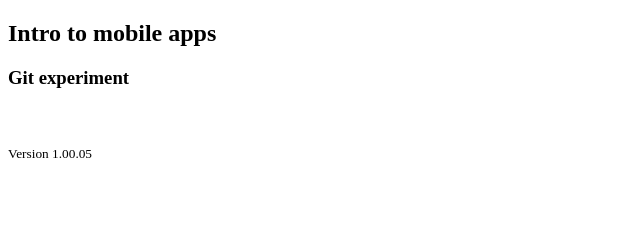
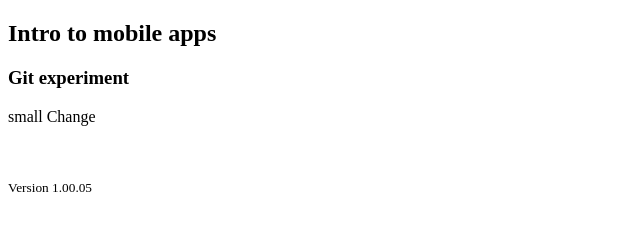
Before and after one commit to derekone/gitexperiment, a plain HTML site: page gitexperiment/index.html in a window 1280 px wide. Shown: the whole page, without its empty margins (0-640 px from the left). Drawn offline with Linux system fonts and the light colour scheme.

Commit message:
Small Change made

```diff
--- a/gitexperiment/index.html
+++ b/gitexperiment/index.html
@@ -9,7 +9,7 @@
 <body>
     <h2>Intro to mobile apps</h2>
     <h3>Git experiment</h3>
-
+    <p>small Change</p>
 
 
     <br /><br />
```
